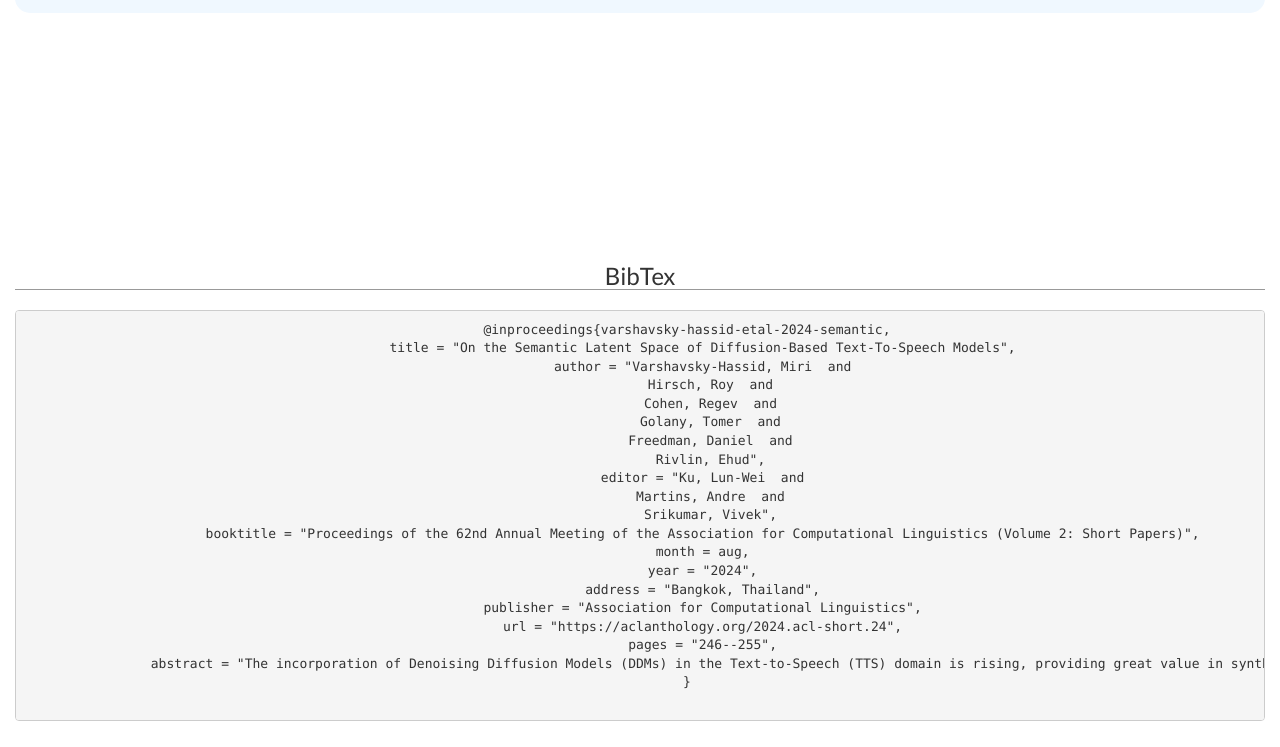
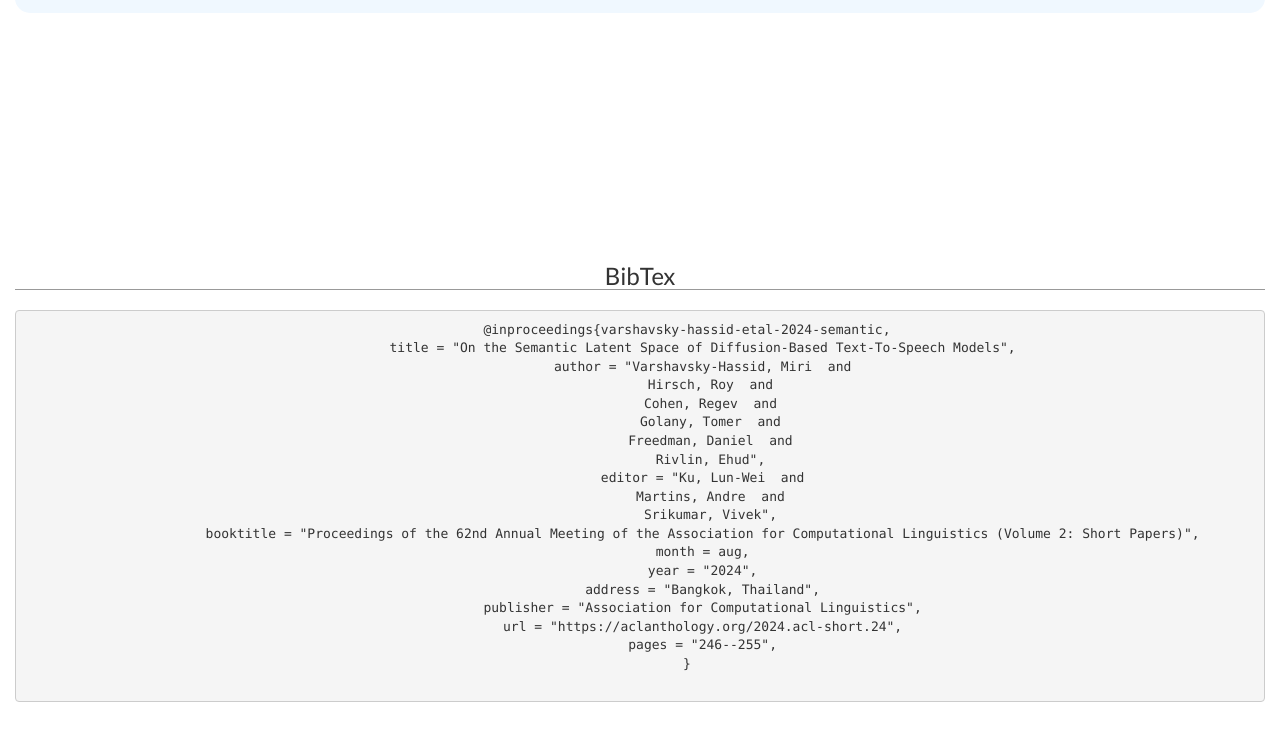
Before and after one commit to latent-analysis-grad-tts/speech-samples, a plain HTML site: page index.html in a window 1280 px wide. Shown: the part 5097-5844 px from the top of the page. Drawn offline with nearby package versions, Linux system fonts and the light colour scheme.

Commit message:
Edited bibtex

```diff
--- a/index.html
+++ b/index.html
@@ -9,7 +9,7 @@
     <title>On the Semantic Latent Space of Diffusion-Based Text-To-Speech Models</title>
 </head>
 
- <body>
+<body>
     <div id="header" class="container-fluid">
         <div class="row" style="text-align: center;" />
         <div class="row">
@@ -1872,9 +1872,9 @@
             </div>
         </span>
     </div>
-    <div>
-        <h2>BibTex</h2>
-          <pre id="cite">
+    <div class="centered-content" id="bibtex"></div>
+    <h2>BibTex</h2>
+    <pre id="cite">
             @inproceedings{varshavsky-hassid-etal-2024-semantic,
                 title = "On the Semantic Latent Space of Diffusion-Based Text-To-Speech Models",
                 author = "Varshavsky-Hassid, Miri  and
@@ -1893,10 +1893,9 @@
                 publisher = "Association for Computational Linguistics",
                 url = "https://aclanthology.org/2024.acl-short.24",
                 pages = "246--255",
-                abstract = "The incorporation of Denoising Diffusion Models (DDMs) in the Text-to-Speech (TTS) domain is rising, providing great value in synthesizing high quality speech. Although they exhibit impressive audio quality, the extent of their semantic capabilities is unknown, and controlling their synthesized speech{'}s vocal properties remains a challenge. Inspired by recent advances in image synthesis, we explore the latent space of frozen TTS models, which is composed of the latent bottleneck activations of the DDM{'}s denoiser. We identify that this space contains rich semantic information, and outline several novel methods for finding semantic directions within it, both supervised and unsupervised. We then demonstrate how these enable off-the-shelf audio editing, without any further training, architectural changes or data requirements. We present evidence of the semantic and acoustic qualities of the edited audio, and provide supplemental samples: https://latent-analysis-grad-tts.github.io/speech-samples/.",
             }
           </pre>
-      </div>
+    </div>
 </body>
 
 </html>
```
